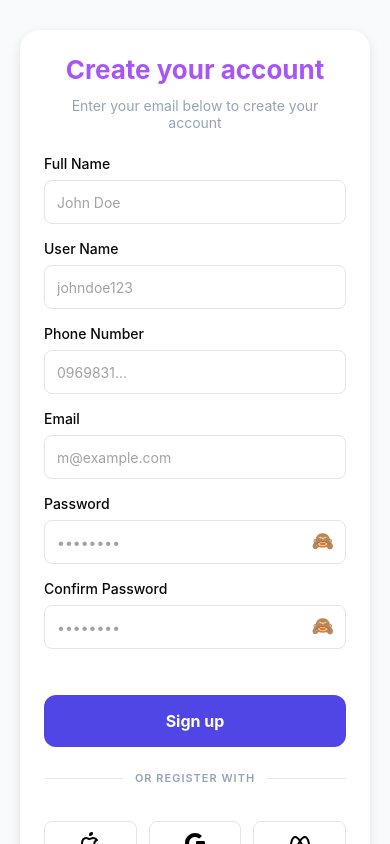
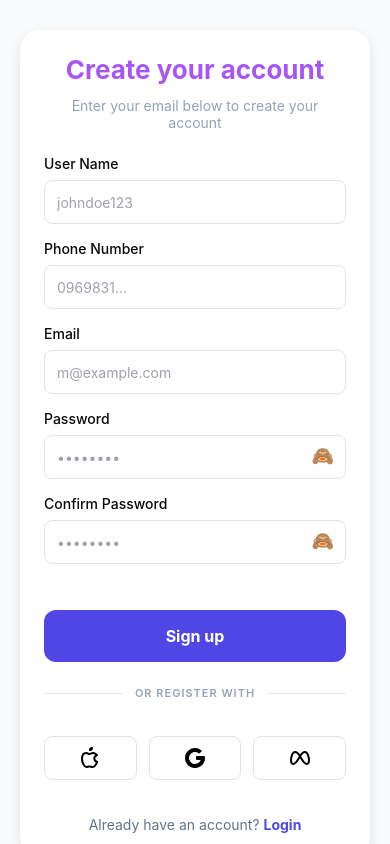
Before and after one commit to quoc-quy/ChatPulse, a React Native app in the folder mobile/: screen /SignUp in a window 390 px wide. Built offline with nearby package versions, Linux system fonts and the light colour scheme; no server answers.

Commit message:
chore: remove fullname from signup

```diff
--- a/mobile/src/auth/SignUpForm.tsx
+++ b/mobile/src/auth/SignUpForm.tsx
@@ -16,14 +16,13 @@ import { SocialButtons } from "../components/auth/SocialButtons";
 import {
   validateEmail,
   validatePassword,
-  validateFullName,
+  // validateFullName,
   validateUserName,
   validatePhone,
 } from "../utils/validations";
 import { registerApi } from "../apis/user.api";
 
 export function SignUpForm({ navigation }: any) {
-  const [fullName, setFullName] = useState("");
   const [userName, setUserName] = useState("");
   const [phone, setPhone] = useState("");
   const [email, setEmail] = useState("");
@@ -34,7 +33,6 @@ export function SignUpForm({ navigation }: any) {
   const [errors, setErrors] = useState<any>({});
 
   const handleSignUp = async () => {
-    const nameError = validateFullName(fullName);
     const userError = validateUserName(userName);
     const phoneError = validatePhone(phone);
     const emailError = validateEmail(email);
@@ -46,7 +44,7 @@ export function SignUpForm({ navigation }: any) {
     }
 
     if (
-      nameError ||
+      // nameError ||
       userError ||
       phoneError ||
       emailError ||
@@ -54,7 +52,7 @@ export function SignUpForm({ navigation }: any) {
       confirmError
     ) {
       setErrors({
-        fullName: nameError,
+        // fullName: nameError,
         userName: userError,
         phone: phoneError,
         email: emailError,
@@ -68,7 +66,6 @@ export function SignUpForm({ navigation }: any) {
     setLoading(true);
     try {
       const response = await registerApi({
-        fullName: fullName.trim(),
         userName: userName.trim(),
         phone: phone.trim(),
         email: email.trim().toLowerCase(),
@@ -115,16 +112,6 @@ export function SignUpForm({ navigation }: any) {
 
             {/* Các trường dữ liệu với Spacing hợp lý */}
             <View style={styles.formGroup}>
-              <Input
-                label="Full Name"
-                placeholder="John Doe"
-                value={fullName}
-                error={errors.fullName}
-                onChangeText={(text) => {
-                  setFullName(text);
-                  if (errors.fullName) setErrors({ ...errors, fullName: null });
-                }}
-              />
               <Input
                 label="User Name"
                 placeholder="johndoe123"
```
